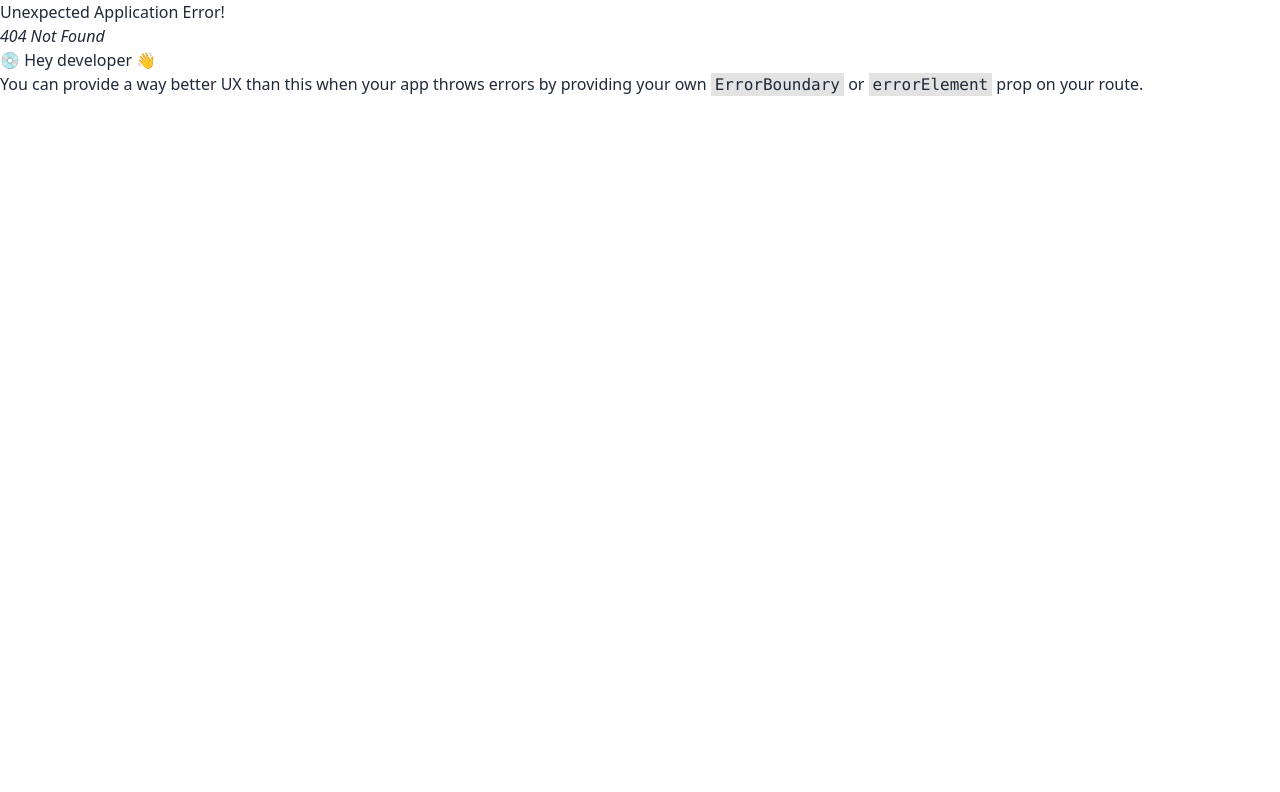
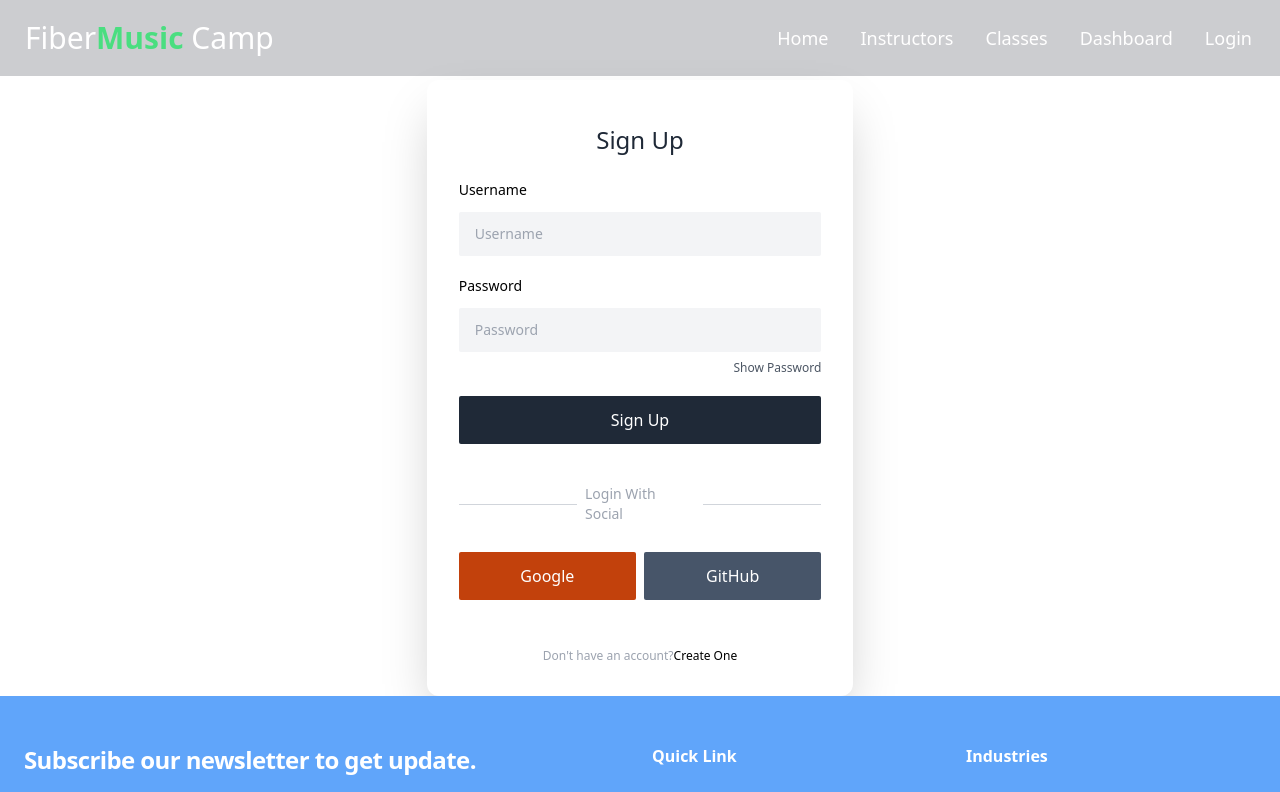
Before and after one commit to AlaminHasanPro/fiber-music-camp-client, a React (Vite) app: page /register in a window 1280 px wide. Before the commit this address had no page. Shown: the top 792 px of the page. Built offline with nearby package versions, Linux system fonts and the light colour scheme.

Commit message:
sign up added

```diff
--- a/src/Pages/Classes/Classes.jsx
+++ b/src/Pages/Classes/Classes.jsx
@@ -10,8 +10,8 @@ const Classes = () => {
               Welcome to Lightning deals
             </h1>
             <img
-              className="w-full object-cover h-72 block mx-auto  sm:block sm:w-full"
-              src="https://images.unsplash.com/photo-1505934333218-8fe21ff87e69?ixid=MnwxMjA3fDB8MHxwaG90by1wYWdlfHx8fGVufDB8fHx8&ixlib=rb-1.2.1&auto=format&fit=crop&w=1350&q=80"
+              className="w-full object-cover h-[400px] blur-[2px] block mx-auto  sm:block sm:w-full"
+              src="https://www.insure4music.co.uk/media/i2tkp5bl/best-instruments-for-beginners.jpg?anchor=center&mode=crop&width=1024&height=512&rnd=133268277174930000"
               alt="Banner"
               width={1920}
               height={288}
--- a/src/Pages/Instractors/Instructors.jsx
+++ b/src/Pages/Instractors/Instructors.jsx
@@ -8,8 +8,8 @@ const Instructors = () => {
             Welcome to Lightning deals
           </h1>
           <img
-            className="w-full object-cover h-72 block mx-auto  sm:block sm:w-full"
-            src="https://images.unsplash.com/photo-1505934333218-8fe21ff87e69?ixid=MnwxMjA3fDB8MHxwaG90by1wYWdlfHx8fGVufDB8fHx8&ixlib=rb-1.2.1&auto=format&fit=crop&w=1350&q=80"
+            className="w-full object-cover h-[400px] blur-[2px] block mx-auto  sm:block sm:w-full"
+            src="https://media.istockphoto.com/id/1055509654/photo/success-has-always-been-our-collective-goal.jpg?s=612x612&w=0&k=20&c=avN5NHrfvixa_aEFv2vMzsWtbkvBj54s3kAbhodtwuc="
             alt="Banner"
             width={1920}
             height={288}
--- /dev/null
+++ b/src/Pages/Login/Login.jsx
@@ -0,0 +1,78 @@
+import { Link } from "react-router-dom";
+
+const Login = () => {
+  return (
+    <>
+      <div className="bg-white lg:w-4/12 md:6/12 pt-20 w-10/12 m-auto  ">
+        <div className="py-8 px-8 rounded-xl shadow-2xl">
+          <h1 className="font-medium text-2xl mt-3 text-center">Login</h1>
+          <form action="" className="mt-6">
+            <div className="my-5 text-sm">
+              <label htmlFor="username" className="block text-black">
+                Username
+              </label>
+              <input
+                type="text"
+                autofocus=""
+                id="username"
+                className="rounded-sm px-4 py-3 mt-3 focus:outline-none bg-gray-100 w-full"
+                placeholder="Username"
+              />
+            </div>
+            <div className="my-5 text-sm">
+              <label htmlFor="password" className="block text-black">
+                Password
+              </label>
+              <input
+                type="password"
+                id="password"
+                className="rounded-sm px-4 py-3 mt-3 focus:outline-none bg-gray-100 w-full"
+                placeholder="Password"
+              />
+              <div className="flex justify-end mt-2 text-xs text-gray-600">
+                <a href="#">Forget Password?</a>
+              </div>
+            </div>
+            <button className="block text-center text-white bg-gray-800 p-3 duration-300 rounded-sm hover:bg-black w-full">
+              Login
+            </button>
+          </form>
+          <div className="flex md:justify-between justify-center items-center mt-10">
+            <div
+              style={{ height: 1 }}
+              className="bg-gray-300 md:block hidden w-4/12"
+            />
+            <p className="md:mx-2 text-sm font-light text-gray-400">
+              {" "}
+              Login With Social{" "}
+            </p>
+            <div
+              style={{ height: 1 }}
+              className="bg-gray-300 md:block hidden w-4/12"
+            />
+          </div>
+          <div className="grid md:grid-cols-2 gap-2 mt-7">
+            <div>
+              <button className="text-center w-full text-white bg-blue-900 p-3 duration-300 rounded-sm hover:bg-blue-700">
+                Facebook
+              </button>
+            </div>
+            <div>
+              <button className="text-center w-full text-white bg-blue-400 p-3 duration-300 rounded-sm hover:bg-blue-500">
+                Twitter
+              </button>
+            </div>
+          </div>
+          <p className="mt-12 text-xs text-center font-light text-gray-400">
+            Don't have an account?
+            <Link to="/register" className="text-black font-medium">
+              Create One
+            </Link>
+          </p>
+        </div>
+      </div>
+    </>
+  );
+};
+
+export default Login;
--- /dev/null
+++ b/src/Pages/Register/Register.jsx
@@ -0,0 +1,78 @@
+import { Link } from "react-router-dom";
+
+const Register = () => {
+  return (
+    <>
+      <div className="bg-white lg:w-4/12 md:6/12 pt-20 w-10/12 m-auto  ">
+        <div className="py-8 px-8 rounded-xl shadow-2xl">
+          <h1 className="font-medium text-2xl mt-3 text-center">Sign Up</h1>
+          <form action="" className="mt-6">
+            <div className="my-5 text-sm">
+              <label htmlFor="username" className="block text-black">
+                Username
+              </label>
+              <input
+                type="text"
+                autofocus=""
+                id="username"
+                className="rounded-sm px-4 py-3 mt-3 focus:outline-none bg-gray-100 w-full"
+                placeholder="Username"
+              />
+            </div>
+            <div className="my-5 text-sm">
+              <label htmlFor="password" className="block text-black">
+                Password
+              </label>
+              <input
+                type="password"
+                id="password"
+                className="rounded-sm px-4 py-3 mt-3 focus:outline-none bg-gray-100 w-full"
+                placeholder="Password"
+              />
+              <div className="flex justify-end mt-2 text-xs text-gray-600">
+                <p>Show Password</p>
+              </div>
+            </div>
+            <button className="block text-center text-white bg-gray-800 p-3 duration-300 rounded-sm hover:bg-black w-full">
+              Sign Up
+            </button>
+          </form>
+          <div className="flex md:justify-between justify-center items-center mt-10">
+            <div
+              style={{ height: 1 }}
+              className="bg-gray-300 md:block hidden w-4/12"
+            />
+            <p className="md:mx-2 text-sm font-light text-gray-400">
+              {" "}
+              Login With Social{" "}
+            </p>
+            <div
+              style={{ height: 1 }}
+              className="bg-gray-300 md:block hidden w-4/12"
+            />
+          </div>
+          <div className="grid md:grid-cols-2 gap-2 mt-7">
+            <div>
+              <button className="text-center w-full text-white bg-orange-700 p-3 duration-300 rounded-sm hover:bg-blue-700">
+                Google
+              </button>
+            </div>
+            <div>
+              <button className="text-center w-full text-white bg-slate-600 p-3 duration-300 rounded-sm hover:bg-blue-500">
+                GitHub
+              </button>
+            </div>
+          </div>
+          <p className="mt-12 text-xs text-center font-light text-gray-400">
+            Don't have an account?
+            <Link to="/register" className="text-black font-medium">
+              Create One
+            </Link>
+          </p>
+        </div>
+      </div>
+    </>
+  );
+};
+
+export default Register;
```
Also changed, not shown: src/Routes/Routes.jsx (+15 -0 lines).
